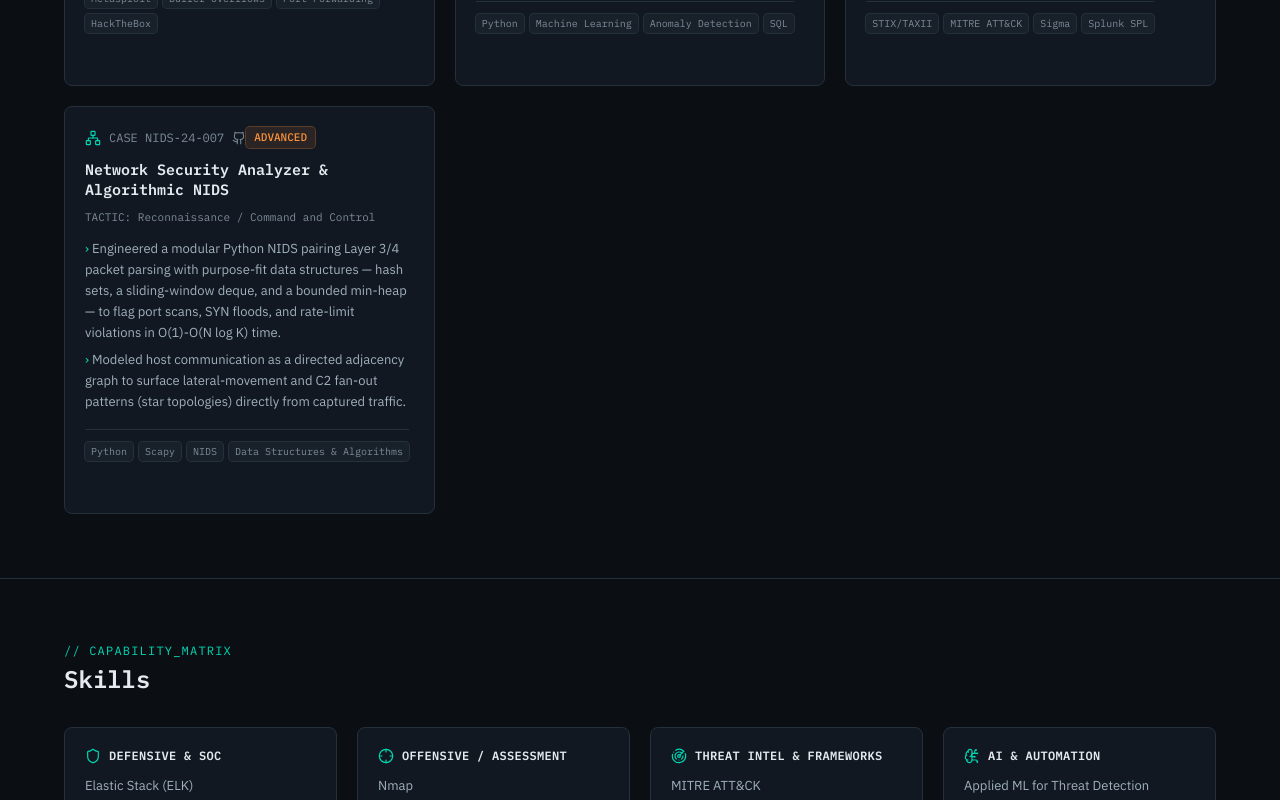
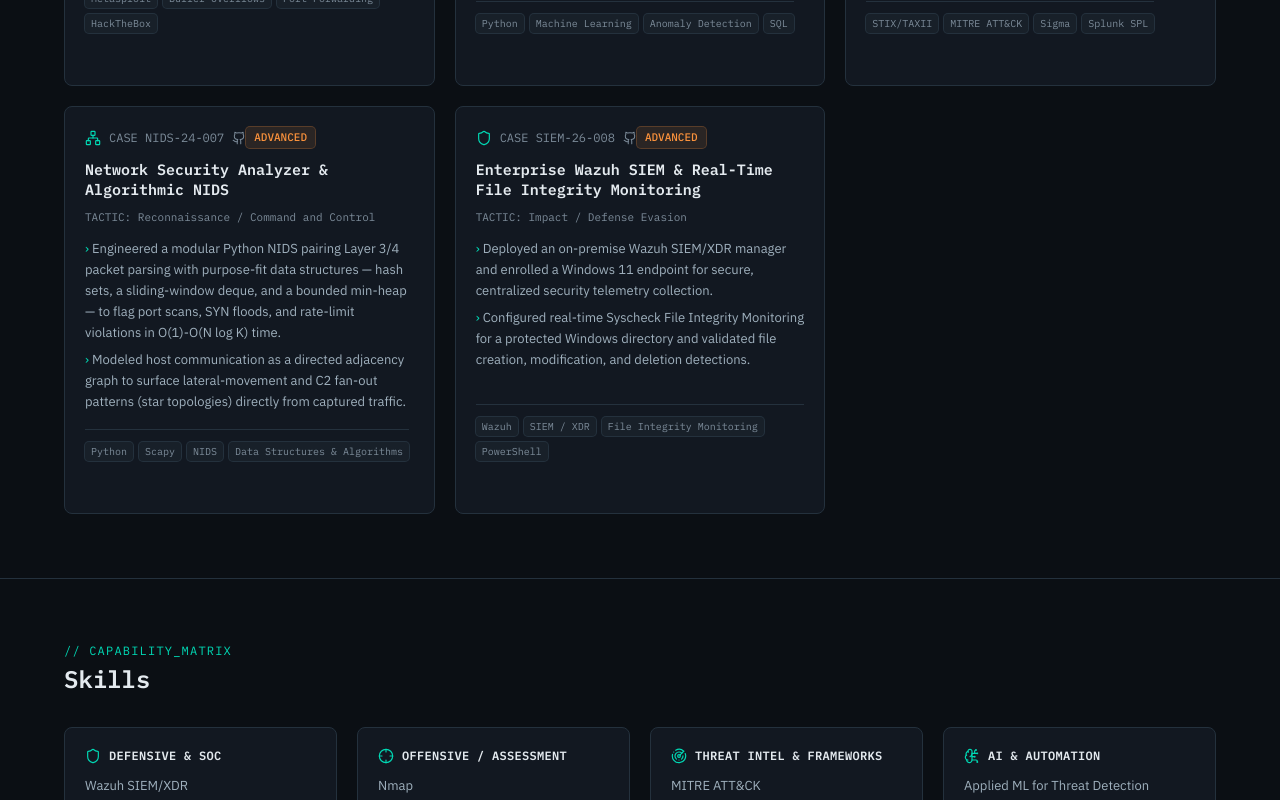
Before and after one commit to Mr-Fool008/cybersecurity-portfolio, a React (Vite) app: page / in a window 1280 px wide. Shown: the part 980-1780 px from the top of the page. Built offline with nearby package versions, Linux system fonts and the light colour scheme.

Commit message:
Add Wazuh SIEM FIM project to portfolio

```diff
--- a/src/PortfolioSections.jsx
+++ b/src/PortfolioSections.jsx
@@ -195,14 +195,38 @@ const PROJECTS = [
         "Most detection rules run in O(1) amortized time per packet, with top-K talker ranking bounded at O(N log K); alerts export to reports/alerts.json in a SIEM-ready JSON-Lines format alongside a CSV traffic summary.",
     },
   },
+  {
+    caseId: "SIEM-26-008",
+    tier: "Advanced",
+    tactic: "Impact / Defense Evasion",
+    icon: Shield,
+    title: "Enterprise Wazuh SIEM & Real-Time File Integrity Monitoring",
+    repoUrl: "https://github.com/Mr-Fool008/wazuh-siem-fim-lab",
+    bullets: [
+      "Deployed an on-premise Wazuh SIEM/XDR manager and enrolled a Windows 11 endpoint for secure, centralized security telemetry collection.",
+      "Configured real-time Syscheck File Integrity Monitoring for a protected Windows directory and validated file creation, modification, and deletion detections.",
+      "Generated controlled PowerShell tampering events and correlated Wazuh Syscheck alerts with integrity metadata and cryptographic hash evidence.",
+    ],
+    tags: ["Wazuh", "SIEM / XDR", "File Integrity Monitoring", "PowerShell", "Windows Security", "Syscheck"],
+    writeup: {
+      objective:
+        "Build and validate a reproducible enterprise-style SIEM lab that detects endpoint file integrity violations in real time and preserves investigation-ready evidence.",
+      method: [
+        "Deployed Wazuh Manager on Ubuntu Server and enrolled a Windows 11 endpoint using agent credentials and secure TCP 1514 communication.",
+        "Configured Syscheck with real-time monitoring for C:\\wazuh-test and restarted the Wazuh agent to apply the FIM policy.",
+        "Simulated file creation, unauthorized modification, and deletion with PowerShell, then reviewed the resulting Syscheck events in the Wazuh dashboard.",
+      ],
+      findings:
+        "Confirmed end-to-end detection of file addition, integrity modification, and deletion events, with Wazuh rules surfacing actionable alerts and integrity evidence for incident-response analysis.",
+    },
+  },
 ];
-
 
 const SKILL_GROUPS = [
   {
     label: "Defensive & SOC",
     icon: Shield,
-    items: ["Elastic Stack (ELK)", "KQL", "Snort IDS", "Wireshark", "Volatility", "Windows Event Logs", "ETW / Kernel Telemetry"],
+    items: ["Wazuh SIEM/XDR", "File Integrity Monitoring (FIM)", "Elastic Stack (ELK)", "KQL", "Snort IDS", "Wireshark", "Volatility", "Windows Event Logs", "ETW / Kernel Telemetry"],
   },
   {
     label: "Offensive / Assessment",
```
Lines whose indentation alone changed are shown as unchanged.
